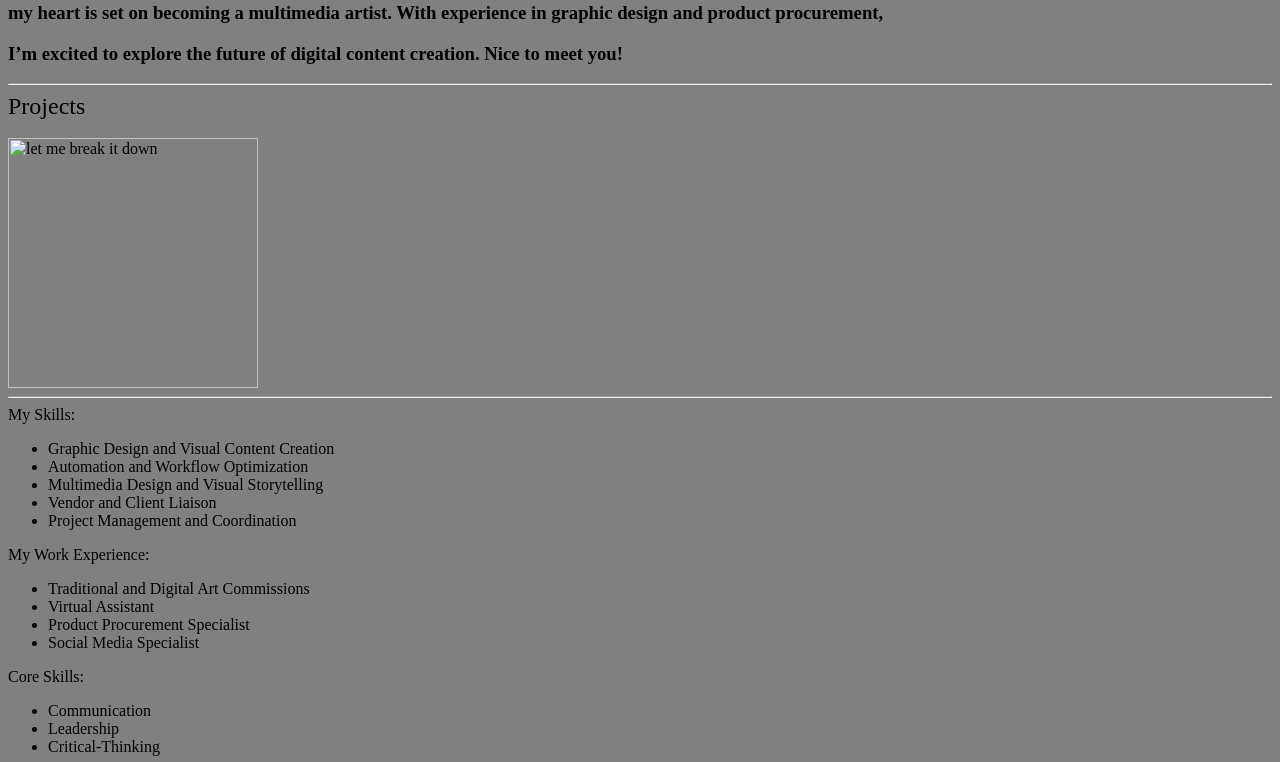
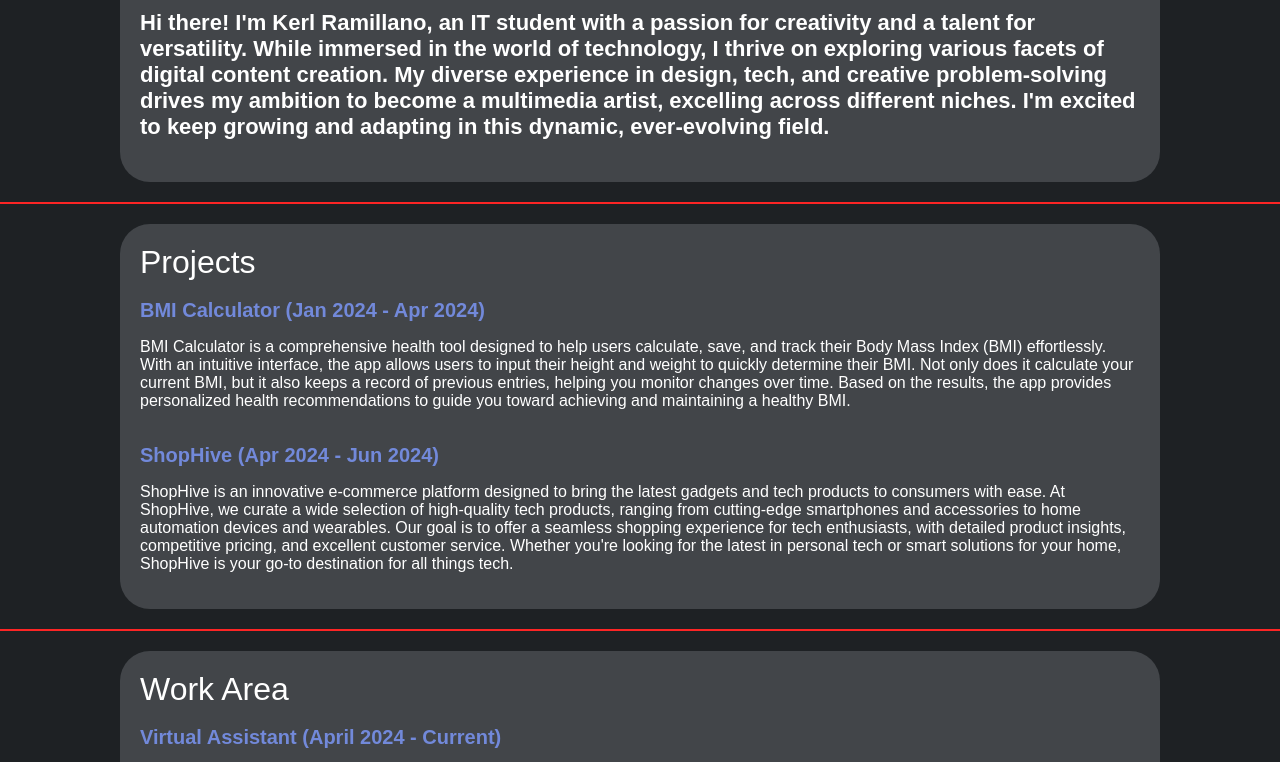
Before and after one commit to kerlramillano/kerlramillano.github.io, a plain HTML site: page index.html in a window 1280 px wide. Shown: the part 181-943 px from the top of the page. Drawn offline with Linux system fonts and the light colour scheme.

Commit message:
Add files via upload

```diff
--- a/index.html
+++ b/index.html
@@ -1,26 +1,48 @@
 <html>
     <head></head>
-    <title>Machine Problem 1 (MP1)</title>
-<body style="background: gray">
+    <title>Kerl Ramillano's Portfolio</title>
+    <link rel="stylesheet" href="style.css">
+    <div class="curved-box">
 <center><font size="5"><h1>KERL AIRAN C. RAMILLANO</h1></font></center>
 <h2>About Me:</h2>
-<h3>Hi there! I'm Kerl Ramillano, an IT student with a passion for creativity. While I’m currently diving deep into the world of technology,
-<h3>my heart is set on becoming a multimedia artist. With experience in graphic design and product procurement,
-<h3>I’m excited to explore the future of digital content creation. Nice to meet you!</h3>
-
+<h3>Hi there! I'm Kerl Ramillano, an IT student with a passion for creativity and a talent for versatility. While immersed in the world of
+    technology, I thrive on exploring various facets of digital content creation. My diverse experience in design, tech, and creative
+    problem-solving drives my ambition to become a multimedia artist, excelling across different niches. I'm excited to keep growing and
+    adapting in this dynamic, ever-evolving field.</h3>
+</div>
 </h3>
 
 
 <hr>
-
-<font size="5">Projects</font>
+<div class="curved-box">
+<font size="6">Projects</font>
 <br>
 <br>
-<img src="D:\College stuff\IT\1st Year\KERL1\KERL1\CV\Shophive.png" alt="let me break it down" style =width:250px; height:100px</a>
-
-
+<font size="4", font><b>BMI Calculator (Jan 2024 - Apr 2024)</b></font>
+<p>BMI Calculator is a comprehensive health tool designed to help users calculate, save, and track their Body Mass Index (BMI) effortlessly.
+    With an intuitive interface, the app allows users to input their height and weight to quickly determine their BMI. Not only does it calculate
+    your current BMI, but it also keeps a record of previous entries, helping you monitor changes over time. Based on the results, the app
+    provides personalized health recommendations to guide you toward achieving and maintaining a healthy BMI.</p>
+<br>
+<font size="4", font><b>ShopHive (Apr 2024 - Jun 2024)</b></font>
+<p>ShopHive is an innovative e-commerce platform designed to bring the latest gadgets and tech products to consumers with ease. At ShopHive,
+    we curate a wide selection of high-quality tech products, ranging from cutting-edge smartphones and accessories to home automation devices
+    and wearables. Our goal is to offer a seamless shopping experience for tech enthusiasts, with detailed product insights, competitive pricing,
+    and excellent customer service. Whether you're looking for the latest in personal tech or smart solutions for your home, ShopHive is
+    your go-to destination for all things tech.</p>
+</div>
+<hr><div class="curved-box">
+<font size="6">Work Area</font>
+<br>
+<br>
+<font size="4", font><b>Virtual Assistant (April 2024 - Current)</b></font>
+<p> A versatile virtual assistant with expertise in graphic design, product procurement, and social media management. This role involves creating
+    visually compelling content, sourcing quality products, and managing social media strategies to drive engagement and business growth. From
+    designing impactful visuals to optimizing product sourcing processes and executing effective social media campaigns, this skill set
+    provides comprehensive support across various business needs.</p>
+</div>
 <hr>
-
+<div class="curved-box">
 My Skills:
 <ul>
     <li>Graphic Design and Visual Content Creation</li>
@@ -30,12 +52,11 @@ My Skills:
     <li>Project Management and Coordination</li>
 </ul>
 
-My Work Experience:
+My Work Experiences and Clients:
 <ul>
     <li>Traditional and Digital Art Commissions</li>
-    <li>Virtual Assistant</li>
-    <li>Product Procurement Specialist</li>
-    <li>Social Media Specialist</li>
+    <li>Social Media Manager</li>
+    <li>Artagia (Medical Product Seller at Amazon)</li>
 </ul>
 
 Core Skills:
@@ -51,7 +72,7 @@ Contact Information
     <li>Gmail: kerl.ramillano02@gmail.com</li>
     <li>Contact Number: (+63)9951653608</li>
 </ul>
-<hr>
+</div>
 </table>
 
 
--- /dev/null
+++ b/style.css
@@ -0,0 +1,61 @@
+body {
+    background-color: #1e2124;
+    font-family: Arial, sans-serif;
+    margin: 0;
+    padding: 0;
+    color: white;
+}
+
+h1 {
+    font-size: 40px;
+    color: #7289da;
+    text-align: center;
+    margin-top: 20px;
+}
+
+h2 {
+    font-size: 30px;
+    color: #7289da;
+    margin-top: 20px;
+}
+
+h3 {
+    font-size: 22px;
+    color: white;
+}
+
+section {
+    margin: 20px;
+}
+
+hr {
+    border: 1px solid #fd2525;
+    margin: 20px 0;
+}
+
+b {
+    color: #7289da;
+    font-size: 20px;
+}
+
+ul {
+    list-style-type: square;
+    font-size: 18px;
+    margin-left: 40px;
+    color: #7289da;
+}
+
+li {
+    margin-bottom: 5px;
+}
+
+.contact-info li {
+    margin-bottom: 10px;
+}
+.curved-box {
+    background-color: #424549;
+    padding: 20px;
+    border-radius: 30px;
+    max-width: 1000px;
+    margin: 20px auto;
+}
```
